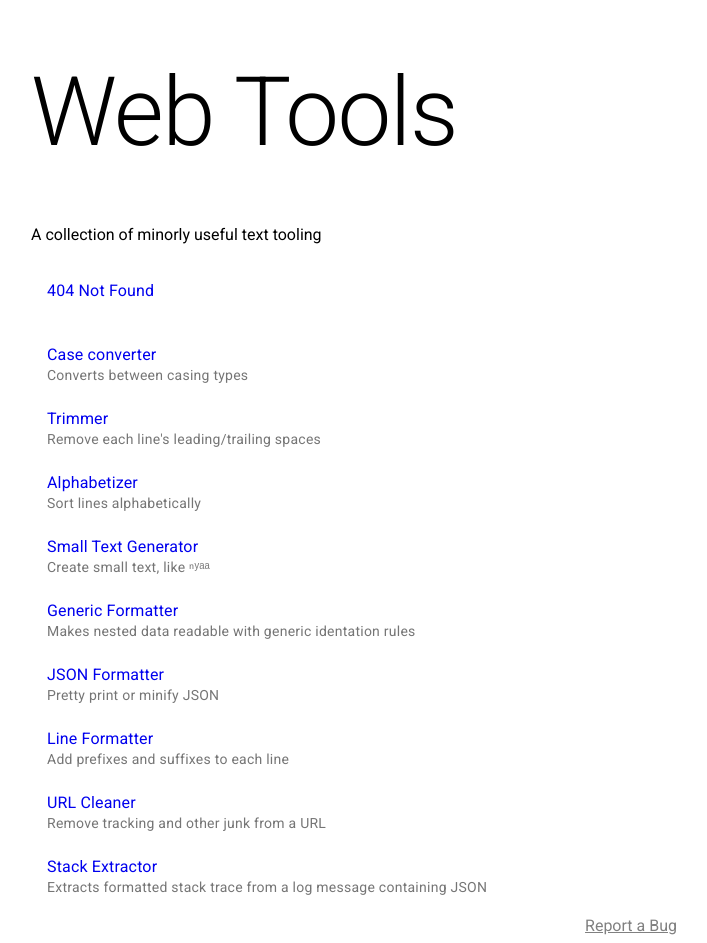
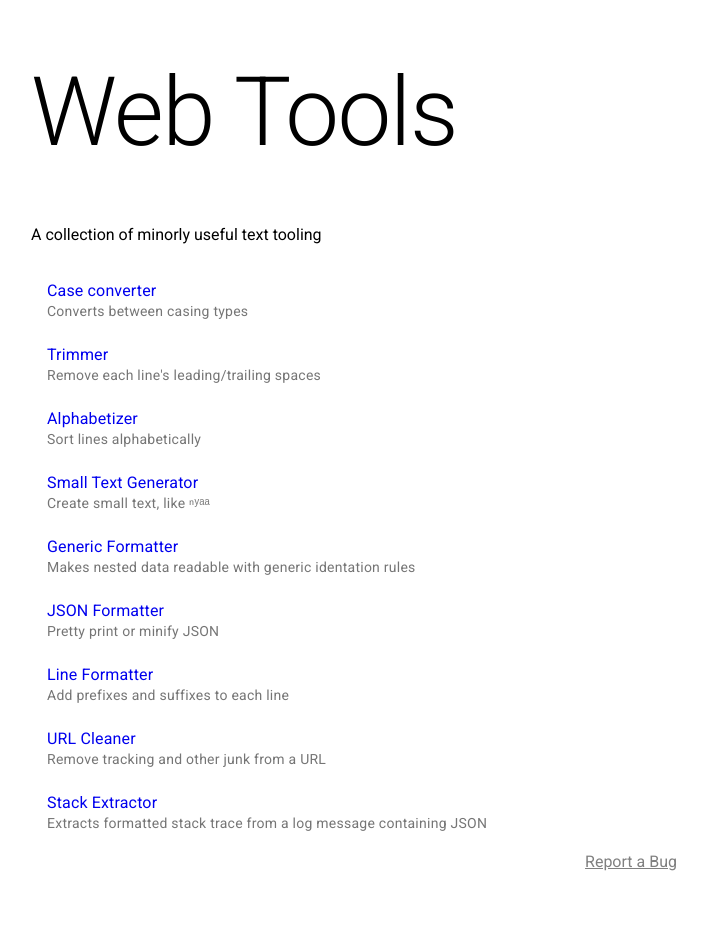
Before and after one commit to kittsville/Web-Tools, a Jekyll site: the page built from index.html, in a window 1280 px wide. Shown: the whole page, without its empty margins (9-716 px from the left). Built offline with Jekyll 4.4.1, drawn with Linux system fonts in a browser that asks for light colours; after the commit the page ends 900 px from its top, so only the background shows below that.

Commit message:
Hide 404 page from tool list

```diff
--- a/index.html
+++ b/index.html
@@ -6,7 +6,7 @@ layout: default
 
 <ul class="mdc-list mdc-list--two-line">
   {% for tool_page in site.pages %}
-    {% if tool_page.title %}
+    {% if tool_page.dir != '/' %}
       <li class="mdc-list-item">
         <span class="mdc-list-item__ripple"></span>
         <span class="mdc-list-item__text">
```
